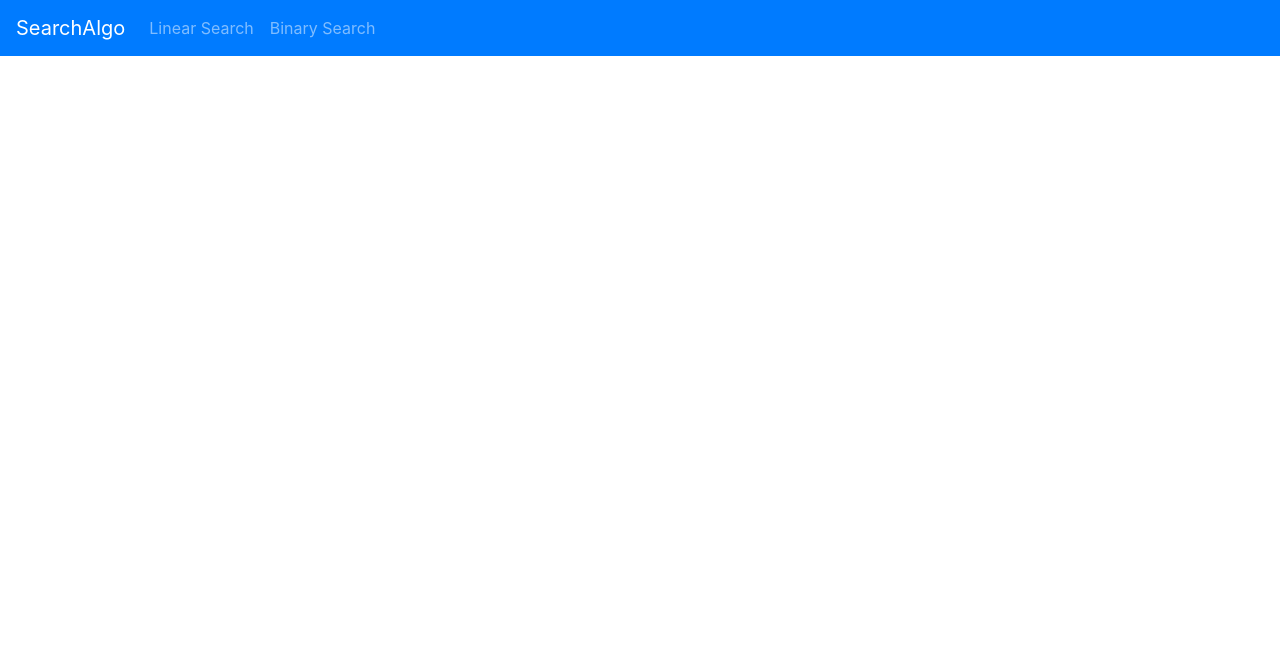
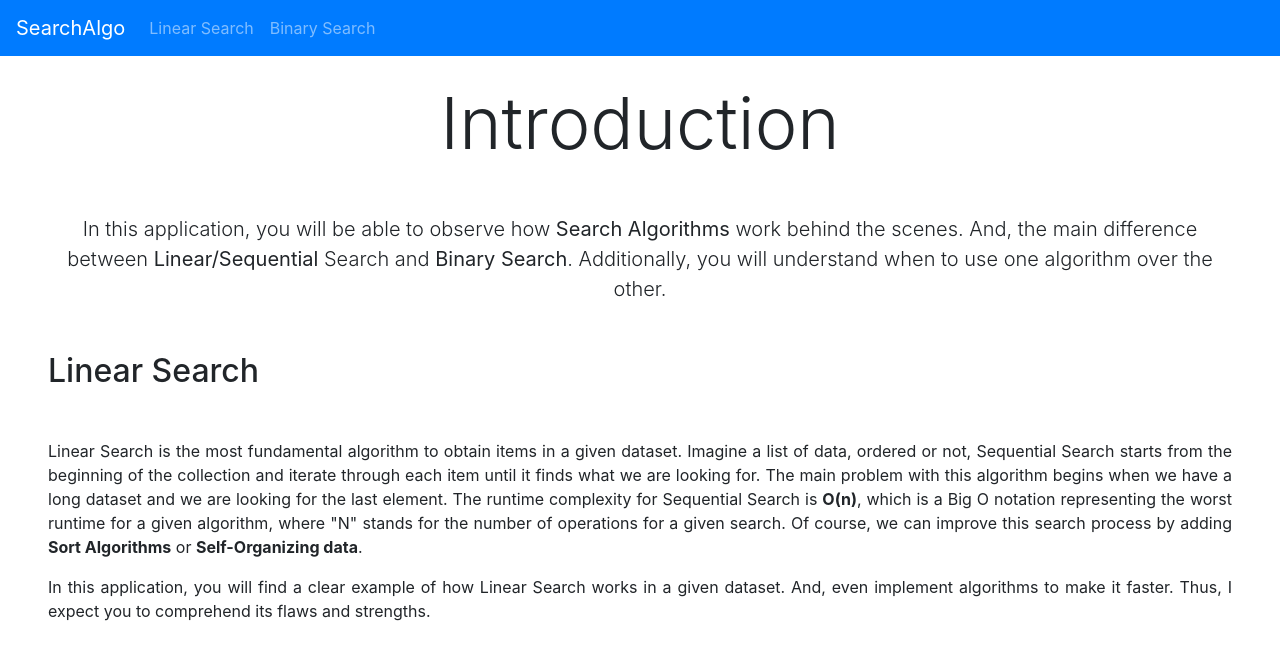
Before and after one commit to HenriqueFadoni/SearchAlgorithm, a React (Create React App) app: page / in a window 1280 px wide. Shown: the top 660 px of the page. Built offline with nearby package versions, Linux system fonts and the light colour scheme.

Commit message:
Creating an Introduction Page

```diff
--- a/src/App.tsx
+++ b/src/App.tsx
@@ -4,6 +4,7 @@ import {
   Switch
 } from 'react-router-dom';
 
+import Index from './containers/Index/Index';
 import LinearSearch from './containers/LinearSearch/LinearSearch';
 import BiSearch from './containers/BiSearch/BiSearch';
 import Menu from './containers/Menu/Menu';
@@ -12,6 +13,7 @@ const App: React.FC = () => (
   <div className="App">
     <Menu />
     <Switch>
+      <Route path="/" component={Index} exact/>
       <Route path="/linearsearch" component={LinearSearch} />
       <Route path="/binarysearch" component={BiSearch} />
     </Switch>
--- a/src/components/Search/Search.tsx
+++ b/src/components/Search/Search.tsx
@@ -34,6 +34,7 @@ const Search: React.FC = () => {
   return (
     <div className="d-flex justify-content-center">
       <SearchInput
+        searchTerm={searchTerm}
         onChangeHandler={e => setSearchTerm(e.target.value)}
         isDisable={isSearching}
       />
--- a/src/components/Search/SearchInput/SearchInput.tsx
+++ b/src/components/Search/SearchInput/SearchInput.tsx
@@ -1,16 +1,18 @@
 import React from 'react';
 
 interface searchInputProps {
+  searchTerm: string,
   onChangeHandler: (e: React.ChangeEvent<HTMLInputElement>) => void,
   isDisable: boolean
 }
 
-const SearchInput: React.FC<searchInputProps> = ({ onChangeHandler, isDisable }) => (
+const SearchInput: React.FC<searchInputProps> = ({ searchTerm, onChangeHandler, isDisable }) => (
   <div className="search-input">
     <input
       type="text"
       className="form-control"
       id="searchInput"
+      value={searchTerm}
       placeholder="Search"
       onChange={onChangeHandler}
       disabled={isDisable}
--- /dev/null
+++ b/src/components/Subtitle/Subtitle.tsx
@@ -0,0 +1,13 @@
+import React from 'react';
+
+interface SubtitleProps {
+  subtitle: string;
+}
+
+const Subtitle: React.FC<SubtitleProps> = ({ subtitle }) => (
+  <h2 className="display-5 text-left mx-5 my-5">
+    {subtitle}
+  </h2>
+)
+
+export default Subtitle;
--- /dev/null
+++ b/src/containers/Index/Index.tsx
@@ -0,0 +1,17 @@
+import React from 'react';
+
+import Title from '../../components/Title/Title';
+import IntroParagraph from './IntroParagraph/IntroParagraph';
+import Subtitle from '../../components/Subtitle/Subtitle';
+import LinearSearchExplanation from './LinearSearchExplanation/LinearSearchExplanation';
+
+const Index: React.FC = () => (
+  <div>
+    <Title title='Introduction' />
+    <IntroParagraph />
+    <Subtitle subtitle='Linear Search' />
+    <LinearSearchExplanation />
+  </div>
+);
+
+export default Index;
--- /dev/null
+++ b/src/containers/Index/IntroParagraph/IntroParagraph.tsx
@@ -0,0 +1,11 @@
+import React from 'react';
+
+const IntroParagraph: React.FC = () => (
+  <p className="lead text-center mx-5 my-5">
+    In this application, you will be able to observe how <strong>Search Algorithms</strong> work behind the scenes.
+    And, the main difference between <strong>Linear/Sequential</strong> Search and <strong>Binary Search</strong>. Additionally,
+    you will understand when to use one algorithm over the other.
+  </p>
+);
+
+export default IntroParagraph;
--- /dev/null
+++ b/src/containers/Index/LinearSearchExplanation/LinearSearchExplanation.tsx
@@ -0,0 +1,20 @@
+import React from 'react';
+
+const LinearSearchExplanation: React.FC = () => (
+  <>
+    <p className="text-justify mx-5 mt-5">
+      Linear Search is the most fundamental algorithm to obtain items in a given dataset. Imagine a list of data, ordered or not,
+      Sequential Search starts from the beginning of the collection and iterate through each item until it finds what we are looking for.
+      The main problem with this algorithm begins when we have a long dataset and we are looking for the last element.
+      The runtime complexity for Sequential Search is <strong>O(n)</strong>, which is a Big O notation representing the worst runtime for a given algorithm,
+      where "N" stands for the number of operations for a given search.
+      Of course, we can improve this search process by adding <strong>Sort Algorithms</strong> or <strong>Self-Organizing data</strong>.
+    </p>
+    <p className="text-justify mx-5 mt-3 mb-5">
+    In this application, you will find a clear example of how Linear Search works in a given dataset.
+     And, even implement algorithms to make it faster. Thus, I expect you to comprehend its flaws and strengths.
+    </p>
+  </>
+);
+
+export default LinearSearchExplanation;
--- a/src/containers/LinearSearch/LinearSearch.tsx
+++ b/src/containers/LinearSearch/LinearSearch.tsx
@@ -3,14 +3,14 @@ import React from 'react';
 import Title from '../../components/Title/Title';
 import GridSizeOptions from '../../components/GridSizeOptions/GridSizeOptions';
 import GridDisplay from '../../components/GridDisplay/GridDisplay';
-import SearchInput from '../../components/Search/Search';
+import Search from '../../components/Search/Search';
 
 const LinearSearch: React.FC = () => (
   <div className="page">
     <Title title='Linear Search'/>
     <GridSizeOptions />
     <GridDisplay />
-    <SearchInput />
+    <Search />
   </div>
 )
 
--- a/src/containers/Menu/BrandName/BrandName.tsx
+++ b/src/containers/Menu/BrandName/BrandName.tsx
@@ -4,7 +4,7 @@ import { NavLink } from 'react-router-dom';
 const BrandName: React.FC = () => (
   <NavLink
     className="navbar-brand"
-    to="/linearsearch"
+    to="/"
   >
     SearchAlgo
   </NavLink>
```
